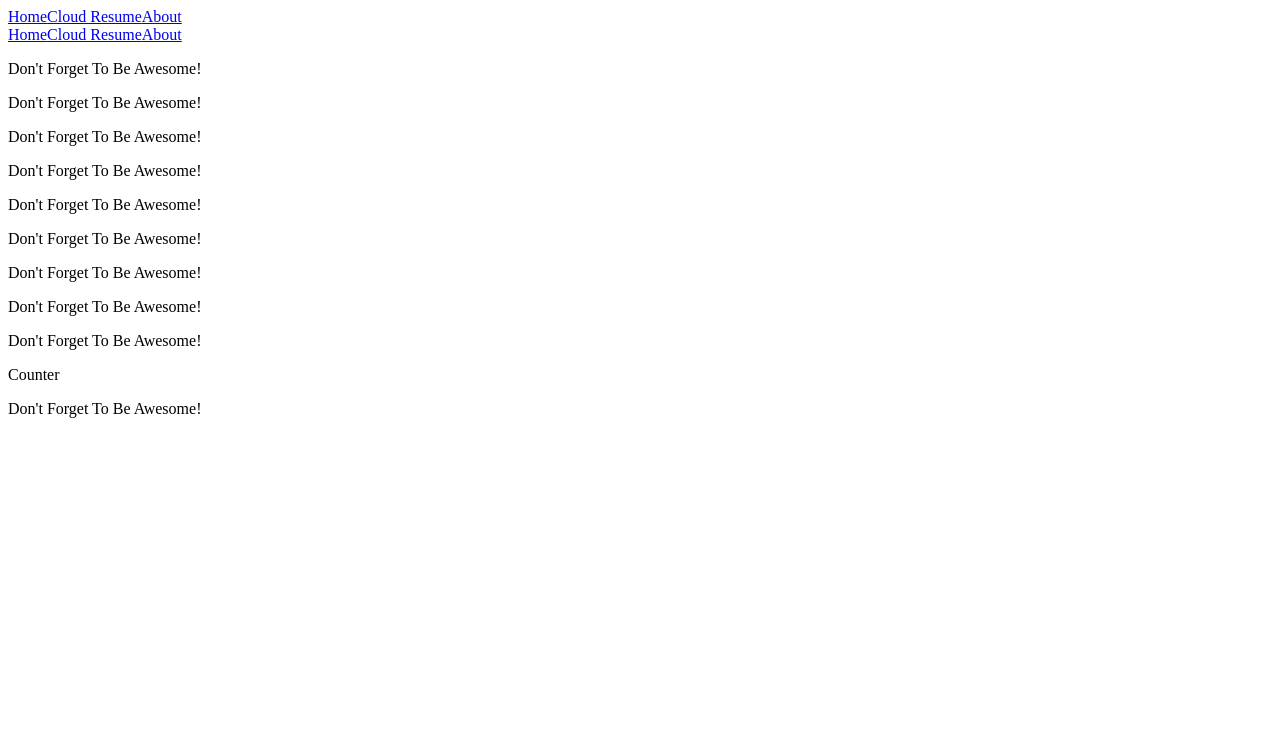
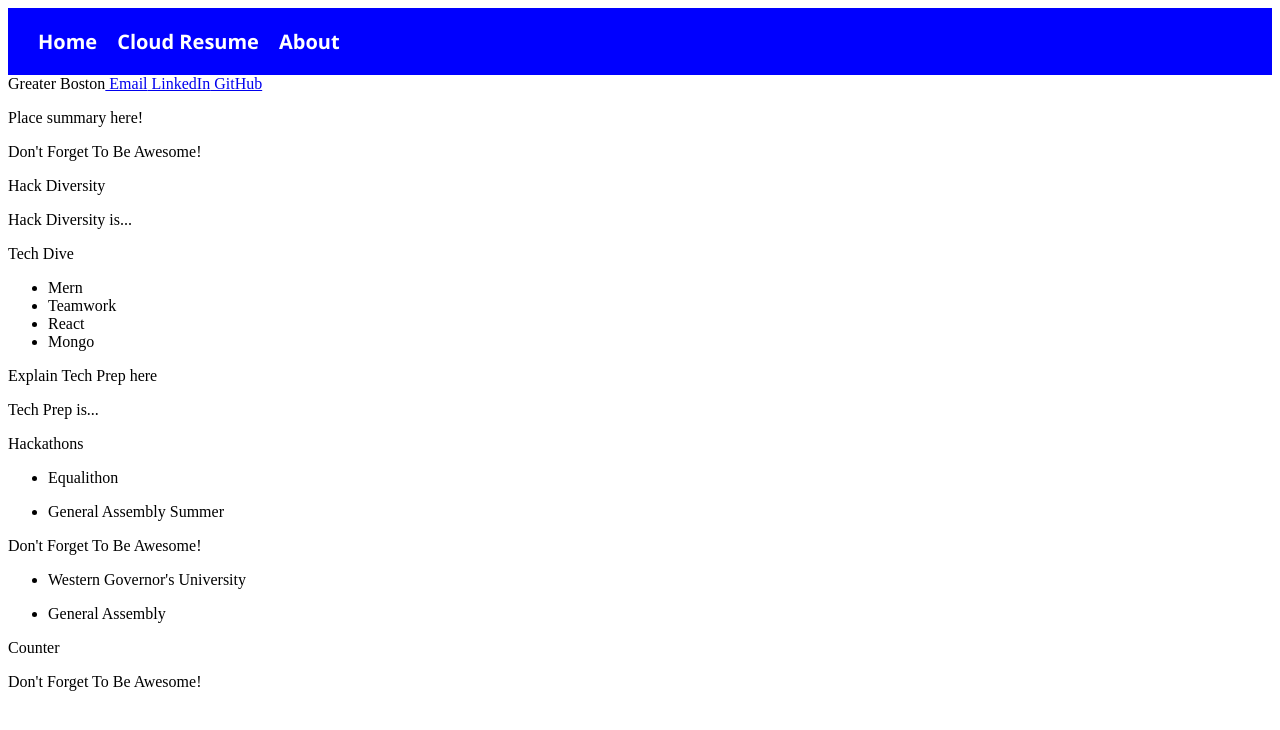
Before and after one commit to kaibrown28/KaiBrown_Cloud_Resume_Front, a React (Create React App) app in the folder cloud_resume/: page /resume in a window 1280 px wide. Shown: the top 730 px of the page. Built offline with nearby package versions, Linux system fonts and the light colour scheme.

Commit message:
filling out resume sections

```diff
--- a/cloud_resume/src/App.css
+++ b/cloud_resume/src/App.css
@@ -0,0 +1,13 @@
+.header {
+    background-color: blue;
+    font-size: 20px;
+    padding: 20px;
+    font-family: 'Segoe UI', Tahoma, Geneva, Verdana, sans-serif;
+    font-weight: bold;
+}
+
+#pages {
+    color: white;
+    padding: 10px;
+    text-decoration: none;
+}
--- a/cloud_resume/src/components/Header.js
+++ b/cloud_resume/src/components/Header.js
@@ -3,14 +3,17 @@ import {Outlet, Link } from 'react-router-dom';
 
 const Header = () => {
     return (
-        <div className="header">
-            <Link to="/">Home</Link>
-            <Link to="/resume">Cloud Resume</Link>
-            <Link to="/about">About</Link>
+        <>
+            <div className="header">
+
+                <Link id="pages" to="/">Home</Link>
+                <Link id="pages" to="/resume">Cloud Resume</Link>
+                <Link id="pages" to="/about">About</Link>
+            </div>
             <div>
-             <Outlet />
+                <Outlet />
             </div>
-        </div>
+       </>
     )
 }
 
--- a/cloud_resume/src/pages/ResumePage.js
+++ b/cloud_resume/src/pages/ResumePage.js
@@ -4,9 +4,9 @@ import { Resume } from '../components/index'
 const ResumePage = () => {
     return (
         <div className="resume">
-            <Header />
+
             <Resume />
-            <Footer />
+
         </div>
     )
 }
--- a/cloud_resume/src/resSections/Certifications.js
+++ b/cloud_resume/src/resSections/Certifications.js
@@ -1,6 +1,6 @@
 const Certifications = () => {
     return (
-        <div className="footer">
+        <div className="certs">
             <p>Don't Forget To Be Awesome!</p>
         </div>
     )
--- a/cloud_resume/src/resSections/Contact.js
+++ b/cloud_resume/src/resSections/Contact.js
@@ -1,7 +1,10 @@
 const Contact = () => {
     return (
-        <div className="footer">
-            <p>Don't Forget To Be Awesome!</p>
+        <div className="contact">
+            <a>Greater Boston</a>
+            <a href="kaibrown28@outlook.com"> Email</a>
+            <a href="www.linkedin.com/in/kaibrown28"> LinkedIn</a>
+            <a href="github.com"> GitHub</a>
         </div>
     )
 }
--- a/cloud_resume/src/resSections/Education.js
+++ b/cloud_resume/src/resSections/Education.js
@@ -1,7 +1,12 @@
 const Education = () => {
     return (
-        <div className="footer">
-            <p>Don't Forget To Be Awesome!</p>
+        <div className="education">
+            <ul>
+                <li>Western Governor's University</li>
+                    <p></p>
+                <li>General Assembly</li>
+                    <p></p>
+            </ul>
         </div>
     )
 }
--- a/cloud_resume/src/resSections/Hack.js
+++ b/cloud_resume/src/resSections/Hack.js
@@ -1,7 +1,16 @@
 const Hack = () => {
     return (
-        <div className="footer">
-            <p>Don't Forget To Be Awesome!</p>
+        <div className="hack">
+            <p>Hack Diversity</p>
+            <p>Hack Diversity is...</p>
+
+            <p>Tech Dive</p>
+            <ul>
+                <li>Mern</li>
+                <li>Teamwork</li>
+                <li>React</li>
+                <li>Mongo</li>
+            </ul>
         </div>
     )
 }
--- a/cloud_resume/src/resSections/Hackathons.js
+++ b/cloud_resume/src/resSections/Hackathons.js
@@ -1,7 +1,13 @@
 const Hackathons = () => {
     return (
-        <div className="footer">
-            <p>Don't Forget To Be Awesome!</p>
+        <div className="hackathons">
+            <p>Hackathons</p>
+            <ul>
+                <li>Equalithon</li>
+                    <p></p>
+                <li>General Assembly Summer</li>
+                    <p></p>
+            </ul>
         </div>
     )
 }
--- a/cloud_resume/src/resSections/Kyruus.js
+++ b/cloud_resume/src/resSections/Kyruus.js
@@ -1,6 +1,6 @@
 const Kyruus = () => {
     return (
-        <div className="footer">
+        <div className="kyruus">
             <p>Don't Forget To Be Awesome!</p>
         </div>
     )
--- a/cloud_resume/src/resSections/Summary.js
+++ b/cloud_resume/src/resSections/Summary.js
@@ -1,7 +1,7 @@
 const Summary = () => {
     return (
-        <div className="footer">
-            <p>Don't Forget To Be Awesome!</p>
+        <div className="summary">
+            <p>Place summary here!</p>
         </div>
     )
 }
--- a/cloud_resume/src/resSections/Tec.js
+++ b/cloud_resume/src/resSections/Tec.js
@@ -1,7 +1,8 @@
 const Tec = () => {
     return (
-        <div className="footer">
-            <p>Don't Forget To Be Awesome!</p>
+        <div className="tec">
+            <p>Explain Tech Prep here</p>
+            <p>Tech Prep is... </p>
         </div>
     )
 }
```
